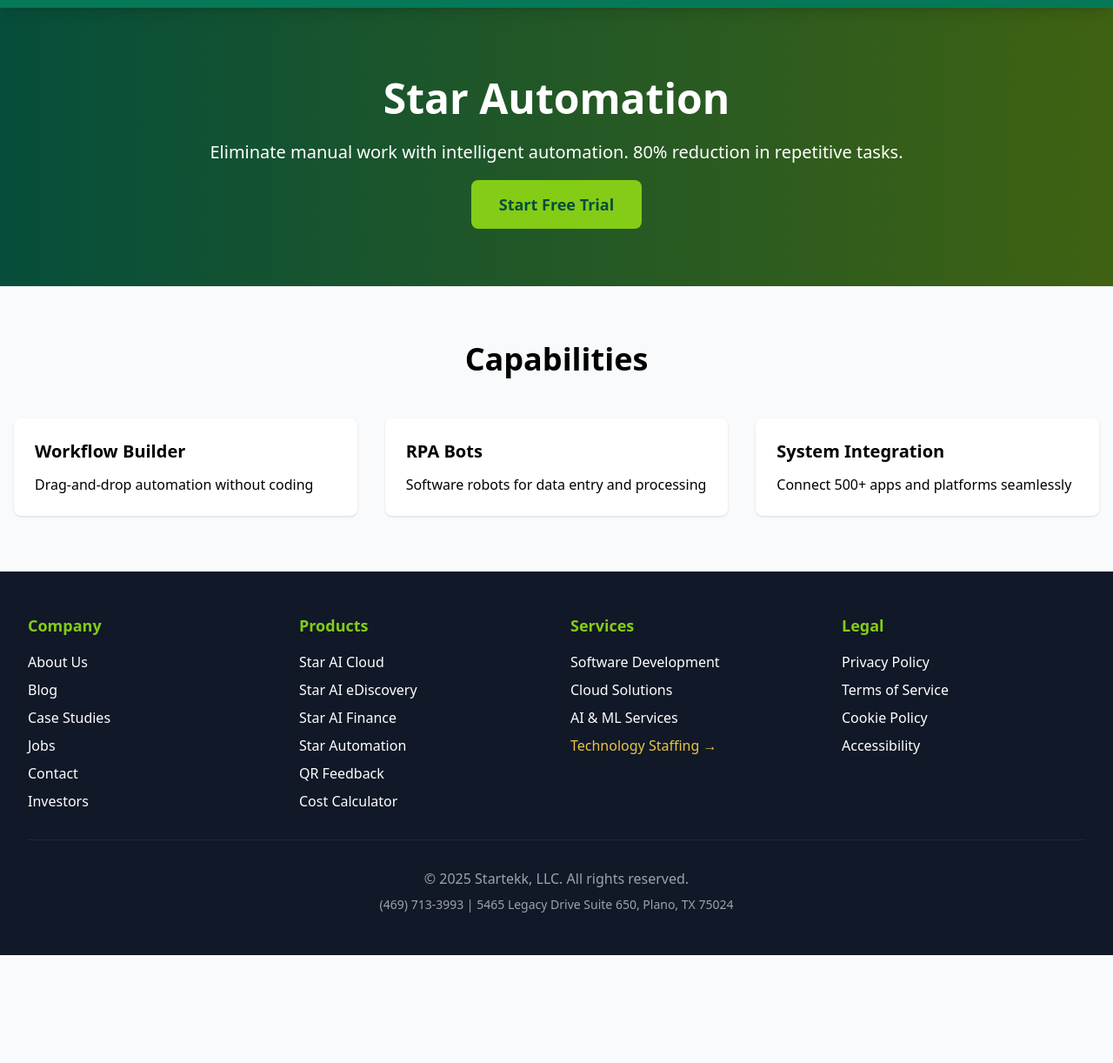
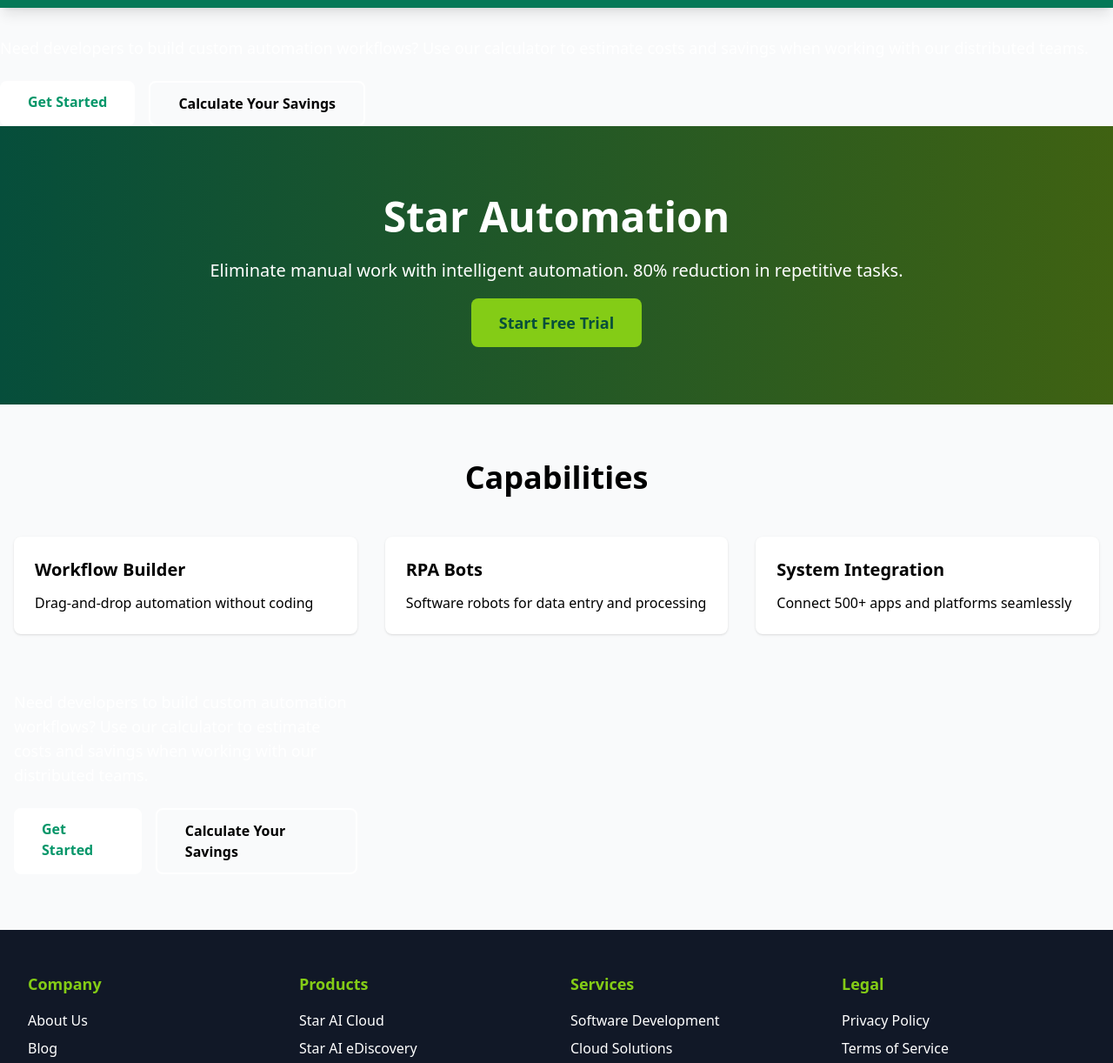
Before and after one commit to star-workforce-sites/startekk-net, a website: page star-automation.html in a window 1280 px wide. Shown: the part 55-1277 px from the top of the page at 87% size. Before the commit the page ends 1153 px from the top, so only its background shows below. Drawn offline with nearby package versions, Linux system fonts and the light colour scheme.

Commit message:
Improve: Product page calculator CTAs with context and clear value props

```diff
--- a/star-automation.html
+++ b/star-automation.html
@@ -66,11 +66,25 @@
         }
     });
     </script>
+            <div class="mt-8">
+                <p class="text-white text-lg mb-6">Need developers to build custom automation workflows? Use our calculator to estimate costs and savings when working with our distributed teams.</p>
+                <div class="flex gap-4">
+                    <a href="/contact.html" class="bg-white text-emerald-600 px-8 py-3 rounded-lg font-semibold hover:bg-gray-100 transition">Get Started</a>
+                    <a href="/cost-calculator.html" class="border-2 border-white px-8 py-3 rounded-lg font-semibold hover:bg-white hover:text-emerald-600 transition">Calculate Your Savings</a>
+                </div>
+            </div>
 <section class="bg-gradient-to-r from-emerald-900 to-lime-800 text-white py-20"><div class="max-w-7xl mx-auto px-4 text-center"><h1 class="text-5xl font-bold mb-6">Star Automation</h1><p class="text-xl mb-8">Eliminate manual work with intelligent automation. 80% reduction in repetitive tasks.</p><a href="/contact.html" class="bg-lime-500 text-emerald-900 px-8 py-4 rounded-lg font-semibold text-lg hover:bg-lime-400">Start Free Trial</a></div></section>
 <section class="py-16"><div class="max-w-7xl mx-auto px-4"><h2 class="text-4xl font-bold text-center mb-12">Capabilities</h2><div class="grid md:grid-cols-3 gap-8">
 <div class="p-6 bg-white rounded-lg shadow"><h3 class="font-bold text-xl mb-3">Workflow Builder</h3><p>Drag-and-drop automation without coding</p></div>
 <div class="p-6 bg-white rounded-lg shadow"><h3 class="font-bold text-xl mb-3">RPA Bots</h3><p>Software robots for data entry and processing</p></div>
 <div class="p-6 bg-white rounded-lg shadow"><h3 class="font-bold text-xl mb-3">System Integration</h3><p>Connect 500+ apps and platforms seamlessly</p></div>
+            <div class="mt-8">
+                <p class="text-white text-lg mb-6">Need developers to build custom automation workflows? Use our calculator to estimate costs and savings when working with our distributed teams.</p>
+                <div class="flex gap-4">
+                    <a href="/contact.html" class="bg-white text-emerald-600 px-8 py-3 rounded-lg font-semibold hover:bg-gray-100 transition">Get Started</a>
+                    <a href="/cost-calculator.html" class="border-2 border-white px-8 py-3 rounded-lg font-semibold hover:bg-white hover:text-emerald-600 transition">Calculate Your Savings</a>
+                </div>
+            </div>
 </div></div></section>
     <!-- Footer -->
     <footer class="bg-gray-900 text-white">
```
Also changed, not shown: qr-feedback.html (+2 -1 lines), star-ai-cloud.html (+2 -1 lines), star-ai-ediscovery.html (+2 -1 lines), star-ai-finance.html (+14 -0 lines).
